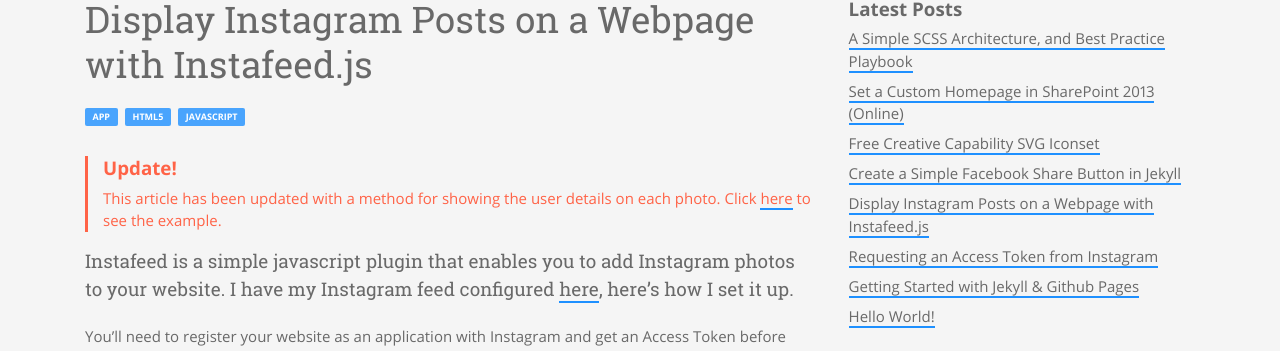
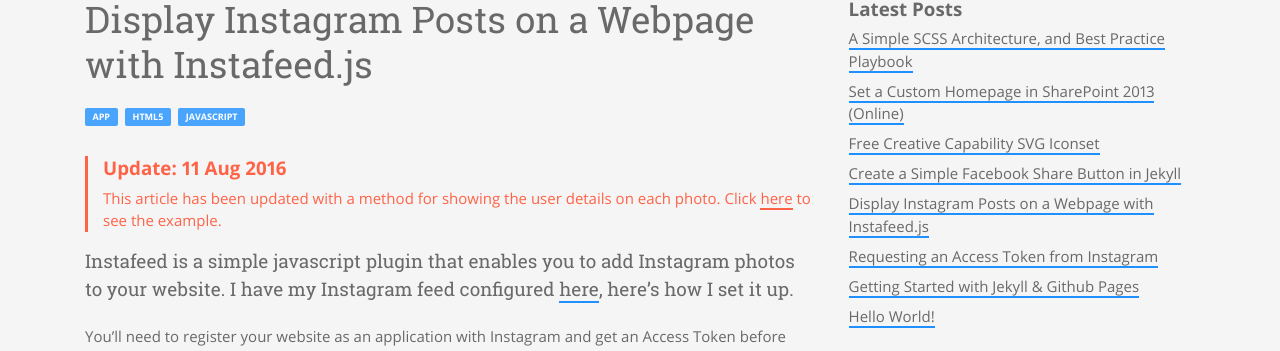
Before and after one commit to codophobia/matthewelsom.github.io, a Jekyll site: the page built from blog/_posts/2015-12-20-display-instagram-photos-on-webpage-with-instafeed.md, in a window 1280 px wide. Shown: the part 127-478 px from the top of the page. Built offline with Jekyll 4.4.1, drawn with Linux system fonts in a browser that asks for light colours; comment, search, counter and statistics services are not loaded.

Commit message:
Add update time

```diff
--- a/assets/_sass/_base/base/_typography.scss
+++ b/assets/_sass/_base/base/_typography.scss
@@ -232,7 +232,7 @@
   }
   a {
     color: $red !important;
-    border-bottom-color: $red;
+    border-bottom-color: $red !important;
   }
 }
 
--- a/blog/_posts/2015-12-20-display-instagram-photos-on-webpage-with-instafeed.md
+++ b/blog/_posts/2015-12-20-display-instagram-photos-on-webpage-with-instafeed.md
@@ -5,7 +5,7 @@
 ---
 
 {{ site.data.alerts.update-blank }}
-<h4>Update!</h4>
+<h4>Update: 11 Aug 2016</h4>
 This article has been updated with a method for showing the user details on each photo. Click <a href="#update-user-details">here</a> to see the example.
 {{ site.data.alerts.update-end }}
 
```
